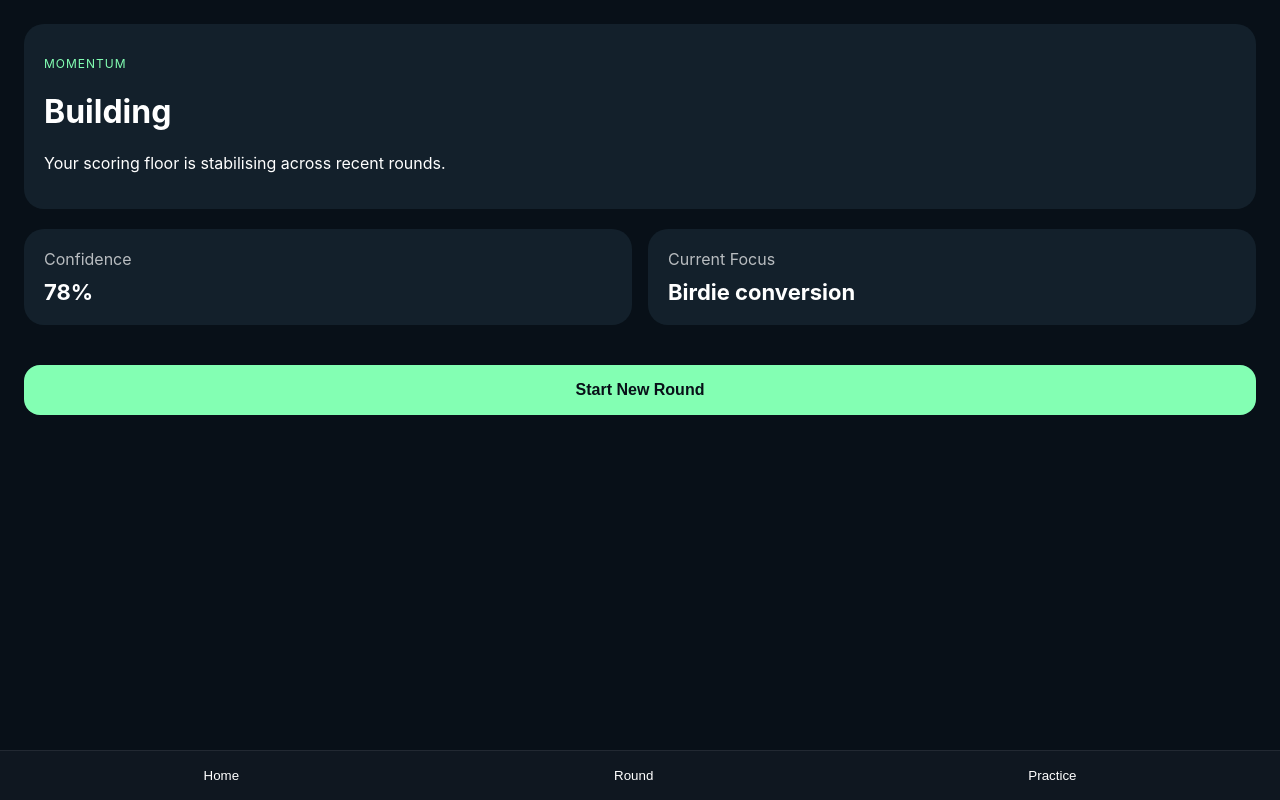
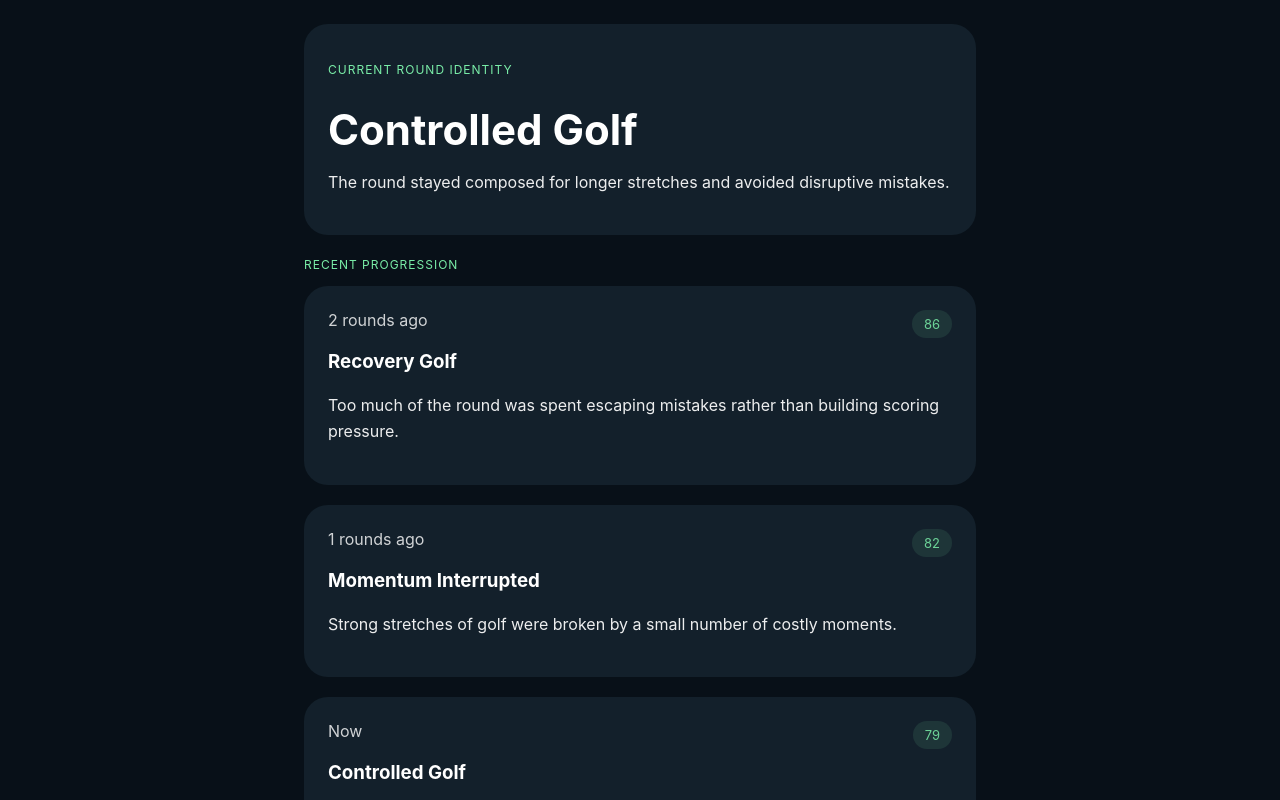
Before and after one commit to 1Kevin-Curtis/Lop-MVP, a React (Vite) app: page / in a window 1280 px wide. Shown: the top 800 px of the page. Built offline with nearby package versions, Linux system fonts and the light colour scheme.

Commit message:
Add files via upload

```diff
--- a/index.html
+++ b/index.html
@@ -1,6 +1,6 @@
 
 <!DOCTYPE html>
-<html lang="en">
+<html>
   <head>
     <meta charset="UTF-8" />
     <meta name="viewport" content="width=device-width, initial-scale=1.0" />
--- a/package.json
+++ b/package.json
@@ -1,8 +1,8 @@
 
 {
-  "name": "loop-mvp",
+  "name": "loop-round-identity",
   "private": true,
-  "version": "1.0.0",
+  "version": "1.6.0",
   "type": "module",
   "scripts": {
     "dev": "vite",
--- a/src/App.jsx
+++ b/src/App.jsx
@@ -1,68 +1,27 @@
 
-import { useState } from "react";
 import HomeScreen from "./screens/HomeScreen";
-import CourseSetupScreen from "./screens/CourseSetupScreen";
-import CaptureRoundScreen from "./screens/CaptureRoundScreen";
-import RoundCompleteScreen from "./screens/RoundCompleteScreen";
-import PracticeScreen from "./screens/PracticeScreen";
-import BottomNav from "./components/BottomNav";
 
 export default function App() {
-  const [screen, setScreen] = useState("home");
+  const rounds = [
+    {
+      score: 86,
+      penalties: 4,
+      gir: 4,
+      threePutts: 3
+    },
+    {
+      score: 82,
+      penalties: 1,
+      gir: 7,
+      threePutts: 2
+    },
+    {
+      score: 79,
+      penalties: 1,
+      gir: 9,
+      threePutts: 1
+    }
+  ];
 
-  const [roundData, setRoundData] = useState({
-    course: "Sunningdale",
-    tees: "White",
-    holes: [],
-    scoreHistory: [84, 82, 81, 79]
-  });
-
-  const startRound = (course, tees) => {
-    setRoundData(prev => ({
-      ...prev,
-      course,
-      tees,
-      holes: []
-    }));
-
-    setScreen("capture");
-  };
-
-  const completeRound = (holes) => {
-    const totalScore = holes.reduce((sum, h) => sum + h.score, 0);
-
-    setRoundData(prev => ({
-      ...prev,
-      holes,
-      scoreHistory: [...prev.scoreHistory, totalScore]
-    }));
-
-    setScreen("complete");
-  };
-
-  return (
-    <div className="app-shell">
-      {screen === "home" && (
-        <HomeScreen roundData={roundData} onStart={() => setScreen("setup")} />
-      )}
-
-      {screen === "setup" && (
-        <CourseSetupScreen onStart={startRound} />
-      )}
-
-      {screen === "capture" && (
-        <CaptureRoundScreen onComplete={completeRound} />
-      )}
-
-      {screen === "complete" && (
-        <RoundCompleteScreen roundData={roundData} />
-      )}
-
-      {screen === "practice" && (
-        <PracticeScreen />
-      )}
-
-      <BottomNav onNavigate={setScreen} />
-    </div>
-  );
+  return <HomeScreen rounds={rounds} />;
 }
--- /dev/null
+++ b/src/features/identity/roundIdentityEngine.js
@@ -0,0 +1,32 @@
+
+export function identifyRound(round) {
+  if (round.penalties >= 3) {
+    return {
+      identity: "Recovery Golf",
+      summary:
+        "Too much of the round was spent escaping mistakes rather than building scoring pressure."
+    };
+  }
+
+  if (round.gir >= 8 && round.threePutts >= 2) {
+    return {
+      identity: "Scoring Opportunity Round",
+      summary:
+        "You created enough chances to score well, but the round did not fully convert them."
+    };
+  }
+
+  if (round.gir >= 8 && round.penalties <= 1) {
+    return {
+      identity: "Controlled Golf",
+      summary:
+        "The round stayed composed for longer stretches and avoided disruptive mistakes."
+    };
+  }
+
+  return {
+    identity: "Momentum Interrupted",
+    summary:
+      "Strong stretches of golf were broken by a small number of costly moments."
+  };
+}
--- /dev/null
+++ b/src/features/storytelling/identityNarratives.js
@@ -0,0 +1,10 @@
+
+export function buildIdentityTimeline(rounds) {
+  return rounds.map((round, index) => ({
+    label:
+      index === rounds.length - 1
+        ? "Now"
+        : `${rounds.length - index - 1} rounds ago`,
+    ...round
+  }));
+}
--- a/src/screens/HomeScreen.jsx
+++ b/src/screens/HomeScreen.jsx
@@ -1,32 +1,58 @@
 
-import { buildProgressionStory } from "../features/progress/progressionEngine";
+import { identifyRound } from "../features/identity/roundIdentityEngine";
+import { buildIdentityTimeline } from "../features/storytelling/identityNarratives";
 
-export default function HomeScreen({ roundData, onStart }) {
-  const story = buildProgressionStory(roundData.scoreHistory);
+export default function HomeScreen({ rounds }) {
+  const identifiedRounds = rounds.map(round => ({
+    ...round,
+    ...identifyRound(round)
+  }));
+
+  const timeline = buildIdentityTimeline(identifiedRounds);
+
+  const latest = identifiedRounds[identifiedRounds.length - 1];
 
   return (
     <div className="screen">
       <div className="hero-card">
-        <p className="eyebrow">Momentum</p>
-        <h1>{story.momentum}</h1>
-        <p>{story.summary}</p>
+        <p className="eyebrow">Current Round Identity</p>
+
+        <h1>{latest.identity}</h1>
+
+        <p>{latest.summary}</p>
       </div>
 
-      <div className="metric-grid">
-        <div className="metric-card">
-          <span>Confidence</span>
-          <strong>{story.confidence}%</strong>
-        </div>
+      <div className="timeline-section">
+        <p className="eyebrow">Recent Progression</p>
 
-        <div className="metric-card">
-          <span>Current Focus</span>
-          <strong>{story.focus}</strong>
-        </div>
+        {timeline.map((round, index) => (
+          <div className="timeline-card" key={index}>
+            <div className="timeline-header">
+              <span>{round.label}</span>
+
+              <span className="score-pill">
+                {round.score}
+              </span>
+            </div>
+
+            <h3>{round.identity}</h3>
+
+            <p>{round.summary}</p>
+          </div>
+        ))}
       </div>
 
-      <button className="primary-button" onClick={onStart}>
-        Start New Round
-      </button>
+      <div className="focus-card">
+        <p className="eyebrow">Emerging Shift</p>
+
+        <h2>
+          Your rounds are becoming less reactive and more controlled
+        </h2>
+
+        <p>
+          The destructive holes are appearing less often, which is allowing stronger golf to influence the score more consistently.
+        </p>
+      </div>
     </div>
   );
 }
--- a/src/styles/global.css
+++ b/src/styles/global.css
@@ -12,35 +12,24 @@ body {
 
 .screen {
   padding: 24px;
-  padding-bottom: 100px;
+  max-width: 720px;
+  margin: 0 auto;
+  padding-bottom: 80px;
 }
 
 .hero-card,
-.card,
-.metric-card,
-.insight-card,
-.next-round-card {
+.timeline-card,
+.focus-card {
   background: #13202b;
-  border-radius: 20px;
-  padding: 20px;
+  border-radius: 24px;
+  padding: 24px;
   margin-bottom: 20px;
 }
 
-.metric-grid {
-  display: grid;
-  grid-template-columns: 1fr 1fr;
-  gap: 16px;
-  margin-bottom: 20px;
-}
-
-.metric-card span {
-  display: block;
-  opacity: 0.7;
-  margin-bottom: 10px;
-}
-
-.metric-card strong {
-  font-size: 22px;
+.hero-card h1 {
+  font-size: 42px;
+  line-height: 1.1;
+  margin-bottom: 16px;
 }
 
 .eyebrow {
@@ -48,83 +37,31 @@ body {
   text-transform: uppercase;
   font-size: 12px;
   letter-spacing: 1px;
+  margin-bottom: 12px;
 }
 
-.primary-button {
-  width: 100%;
-  padding: 16px;
-  border: none;
-  border-radius: 16px;
-  background: #83ffb3;
-  color: #081018;
-  font-size: 16px;
-  font-weight: 700;
+.timeline-header {
+  display: flex;
+  justify-content: space-between;
+  margin-bottom: 12px;
+  opacity: 0.8;
 }
 
-.bottom-nav {
-  position: fixed;
-  bottom: 0;
-  width: 100%;
-  display: flex;
-  justify-content: space-around;
-  padding: 16px;
-  background: #0f1720;
-  border-top: 1px solid rgba(255,255,255,0.08);
+.score-pill {
+  background: rgba(131,255,179,0.12);
+  color: #83ffb3;
+  padding: 6px 12px;
+  border-radius: 999px;
+  font-size: 13px;
 }
 
-.bottom-nav button {
-  background: transparent;
-  border: none;
-  color: white;
+h2,
+h3 {
+  margin-top: 0;
+  line-height: 1.3;
 }
 
-.score-selector {
-  display: flex;
-  justify-content: center;
-  align-items: center;
-  gap: 24px;
-  margin: 40px 0;
+p {
+  line-height: 1.6;
+  opacity: 0.92;
 }
-
-.score-selector button {
-  width: 60px;
-  height: 60px;
-  border-radius: 50%;
-  border: none;
-  font-size: 28px;
-}
-
-.score-number {
-  font-size: 64px;
-  font-weight: 700;
-}
-
-.tag-grid {
-  display: flex;
-  flex-wrap: wrap;
-  gap: 12px;
-}
-
-.tag-grid button {
-  flex: 1 1 40%;
-  padding: 16px;
-  border-radius: 16px;
-  border: 1px solid rgba(255,255,255,0.08);
-  background: rgba(255,255,255,0.05);
-  color: white;
-}
-
-.active-tag {
-  background: #83ffb3 !important;
-  color: #081018 !important;
-  font-weight: 700;
-}
-
-select {
-  width: 100%;
-  padding: 14px;
-  margin-top: 8px;
-  margin-bottom: 18px;
-  border-radius: 12px;
-  border: none;
-}
```
Also changed, not shown: 1 other file (tests, documents, lock files or other folders).
